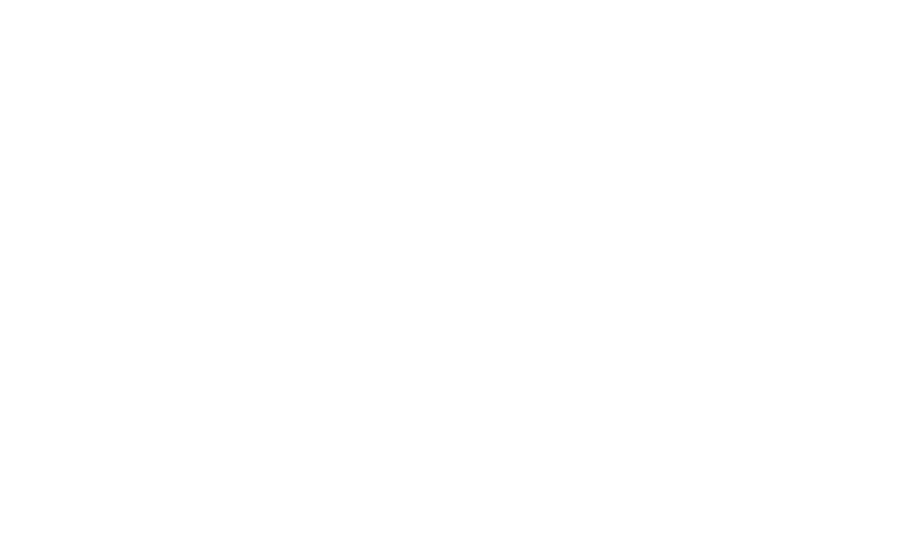
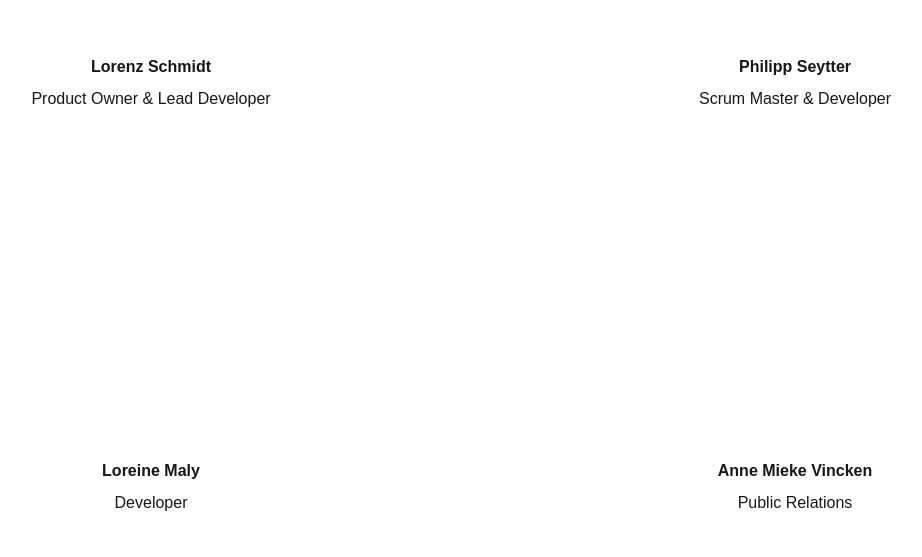
Before and after one commit to LorenzSchm/FT_DA, a Next.js app in the folder webapp/: page /team in a window 1280 px wide. Shown: the part 1043-1600 px from the top of the page, without its empty margins (167-1089 px from the left). Built offline with nearby package versions, Linux system fonts and the light colour scheme.

Commit message:
feat(frontend): added real links in footer

```diff
--- a/webapp/src/app/components/footer/Footer.jsx
+++ b/webapp/src/app/components/footer/Footer.jsx
@@ -10,14 +10,14 @@ export default function Footer() {
     >
       <div className={"flex flex-row gap-2"}>
         <Link
-          href={"/"}
+          href={"/imprint"}
           className={"text-gray-700 hover:cursor-pointer hover:text-gray-900"}
         >
           Imprint
         </Link>
         -
         <Link
-          href={"/"}
+          href={"/privacy-policy"}
           className={"text-gray-700 hover:cursor-pointer hover:text-gray-900"}
         >
           Privacy Policy
@@ -30,13 +30,13 @@ export default function Footer() {
         </span>
       </div>
       <div className={"flex flex-row gap-2 items-center"}>
-        <Link href={"/"}>
+        <Link href={"https://www.instagram.com/financetrackerapp/"}>
           <Instagram
             className={"text-gray-700 hover:cursor-pointer hover:text-gray-900"}
           />
         </Link>
         <Link
-          href={"/"}
+          href={"https://x.com/fintrackera_da"}
           className={
             "text-3xl text-gray-700 hover:cursor-pointer hover:text-gray-900"
           }
--- /dev/null
+++ b/webapp/src/app/components/imprint/ImprintView.js
@@ -0,0 +1,3 @@
+export default function ImprintView () {
+
+}
--- /dev/null
+++ b/webapp/src/app/components/privacy-policy/PrivacyPolicyView.jsx
@@ -0,0 +1,3 @@
+export default function PrivacyPolicyView () {
+
+}
--- a/webapp/src/app/components/team/TeamPage.jsx
+++ b/webapp/src/app/components/team/TeamPage.jsx
@@ -1,3 +1,37 @@
 export default function TeamPage() {
-  return <div className={"h-screen"}></div>;
+
+    const members = [
+        {
+            name: "Lorenz Schmidt",
+            role: "Product Owner & Lead Developer"
+        },
+        {
+            name: "Philipp Seytter",
+            role: "Scrum Master & Developer"
+        },
+        {
+            name: "Loreine Maly",
+            role: "Developer"
+        },
+        {
+            name: "Anne Mieke Vincken",
+            role: "Public Relations"
+        },
+    ]
+
+    return (
+        <div className={"h-screen grid grid-cols-2 gap-2 mt-32"}>
+            {members.map((member, index) => (
+                <div key={index} className={"flex flex-col gap-2 justify-center items-center"}>
+                    <span className={"font-swiss font-bold"}>
+                        {member.name}
+                    </span>
+                    <span>
+                        {member.role}
+                    </span>
+                </div>
+            ))
+            }
+        </div>
+    );
 }
--- /dev/null
+++ b/webapp/src/app/imprint/page.js
@@ -0,0 +1,9 @@
+import NavBar from "@/app/components/navigation/NavBar";
+
+export default function Page() {
+    return (
+        <div>
+            <NavBar />
+        </div>
+    )
+}
--- /dev/null
+++ b/webapp/src/app/privacy-policy/page.js
@@ -0,0 +1,9 @@
+import NavBar from "@/app/components/navigation/NavBar";
+
+export default function Page() {
+    return (
+        <div>
+            <NavBar />
+        </div>
+    )
+}
```
